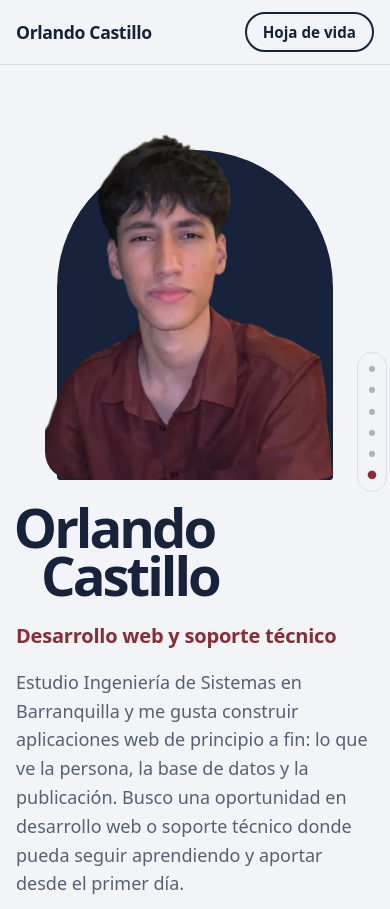
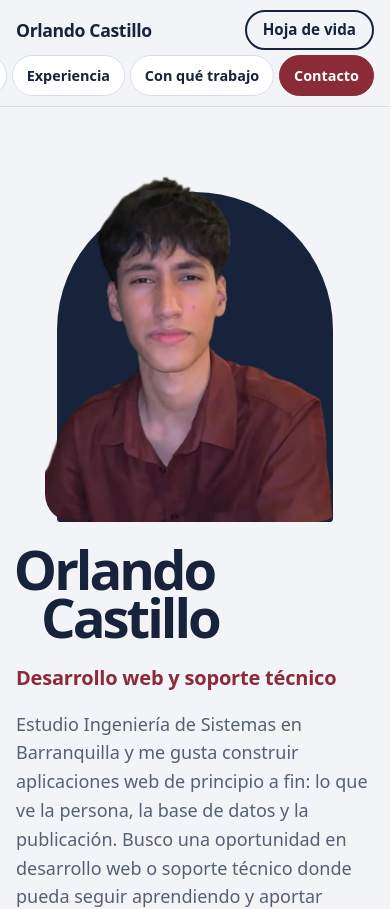
Before and after one commit to orlandocastillo-dev/portafolio-, a React (Vite) app: page / in a window 390 px wide. Shown: the top 909 px of the page. Built offline with nearby package versions, Linux system fonts and the light colour scheme.

Commit message:
Las secciones arriba como botones y la actual marcada

```diff
--- a/src/App.tsx
+++ b/src/App.tsx
@@ -17,6 +17,7 @@ const wa = `https://wa.me/${persona.whatsapp}?text=${encodeURIComponent("Hola Or
 const sinProtocolo = (url: string) => url.replace(/^https?:\/\//, "");
 
 export function App() {
+  const actual = useSeccionActual();
   return (
     <>
       <a className="saltar" href="#contenido">
@@ -27,10 +28,17 @@ export function App() {
           <a className="barra__nombre" href="#inicio">
             Orlando Castillo
           </a>
-          <nav aria-label="Secciones">
-            <a href="#proyectos">Proyectos</a>
-            <a href="#experiencia">Experiencia</a>
-            <a href="#contacto">Contacto</a>
+          <nav className="barra__nav" aria-label="Secciones">
+            {[
+              ["proyectos", "Proyectos"],
+              ["experiencia", "Experiencia"],
+              ["tecnologias", "Con qué trabajo"],
+              ["contacto", "Contacto"],
+            ].map(([id, nombre]) => (
+              <a key={id} href={`#${id}`} aria-current={actual === id ? "true" : undefined}>
+                {nombre}
+              </a>
+            ))}
           </nav>
           <a className="boton boton--borde boton--chico" href={persona.hojaDeVida} download>
             Hoja de vida
@@ -38,7 +46,7 @@ export function App() {
         </div>
       </header>
 
-      <Puntos />
+      <Puntos actual={actual} />
       <main id="contenido">
         <Portada />
         <Compromiso />
@@ -98,8 +106,8 @@ const secciones = [
   { id: "contacto", nombre: "Contacto" },
 ];
 
-// Punticos a la derecha para saltar a cada sección
-function Puntos() {
+// En qué sección va la persona, para marcarla arriba y en los punticos
+function useSeccionActual() {
   const [actual, setActual] = useState("inicio");
   useEffect(() => {
     const vistas = new Map<string, number>();
@@ -117,7 +125,18 @@ function Puntos() {
     }
     return () => obs.disconnect();
   }, []);
+  // En el celular la fila de botones se corre sola hasta la sección actual
+  useEffect(() => {
+    // Solo se mueve la fila (scrollIntoView frenaría el desplazamiento de la página)
+    const nav = document.querySelector<HTMLElement>(".barra__nav");
+    const boton = nav?.querySelector<HTMLElement>("a[aria-current]");
+    if (nav && boton && nav.scrollWidth > nav.clientWidth) nav.scrollTo({ left: boton.offsetLeft - 16, behavior: "smooth" });
+  }, [actual]);
+  return actual;
+}
 
+// Punticos a la derecha para saltar a cada sección
+function Puntos({ actual }: { actual: string }) {
   return (
     <nav className="puntos" aria-label="Ir a una sección">
       <ul>
--- a/src/estilos.css
+++ b/src/estilos.css
@@ -18,7 +18,7 @@
 }
 html {
   scroll-behavior: smooth;
-  scroll-padding-top: 72px;
+  scroll-padding-top: 80px;
   -webkit-text-size-adjust: 100%;
 }
 body {
@@ -142,21 +142,54 @@ a {
   text-decoration: none;
   margin-right: auto;
 }
-.barra nav {
+/* Las secciones como botones, con la actual marcada */
+.barra__nav {
   display: flex;
-  gap: 1.5rem;
+  gap: 0.35rem;
 }
-.barra nav a {
-  color: var(--gris);
+.barra__nav a {
+  padding: 0.45rem 0.9rem;
+  border-radius: 999px;
+  color: var(--tinta);
+  font-weight: 600;
+  font-size: 0.95rem;
   text-decoration: none;
-  font-weight: 500;
+  white-space: nowrap;
+  transition: background-color 0.2s, color 0.2s;
 }
-.barra nav a:hover {
-  color: var(--tinta);
+.barra__nav a:hover {
+  background: var(--vino-suave);
+  color: var(--vino);
 }
-@media (max-width: 720px) {
-  .barra nav {
+.barra__nav a[aria-current="true"] {
+  background: var(--vino);
+  color: #fff;
+}
+@media (max-width: 860px) {
+  .barra__dentro {
+    flex-wrap: wrap;
+    row-gap: 0;
+    padding-top: 0.6rem;
+  }
+  .barra__nav {
+    order: 3;
+    width: calc(100% + 2 * var(--margen));
+    margin: 0.35rem calc(var(--margen) * -1) 0;
+    padding: 0 var(--margen) 0.6rem;
+    overflow-x: auto;
+    scrollbar-width: none;
+  }
+  .barra__nav::-webkit-scrollbar {
     display: none;
+  }
+  .barra__nav a {
+    padding: 0.5rem 0.85rem;
+    border: 1px solid var(--linea);
+    background: var(--superficie);
+    font-size: 0.9rem;
+  }
+  .barra__nav a[aria-current="true"] {
+    border-color: var(--vino);
   }
 }
 
@@ -792,6 +825,12 @@ a {
 .puntos a:focus-visible .puntos__nombre {
   opacity: 1;
 }
+@media (min-width: 1100px) {
+  .puntos a[aria-current="true"] .puntos__nombre {
+    opacity: 1;
+    background: var(--vino);
+  }
+}
 @media (max-width: 600px) {
   .puntos {
     right: 3px;
@@ -809,3 +848,14 @@ a {
     height: 6px;
   }
 }
+@media (max-width: 860px) {
+  html {
+    scroll-padding-top: 120px;
+  }
+}
+/* En el celular ya están los botones de arriba: los punticos solo estorbaban el texto */
+@media (max-width: 860px) {
+  .puntos {
+    display: none;
+  }
+}
```
